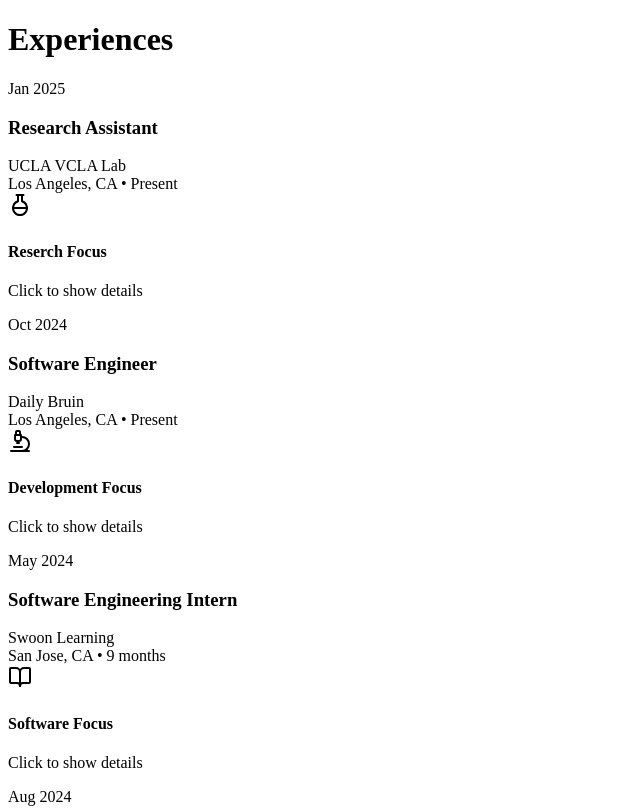
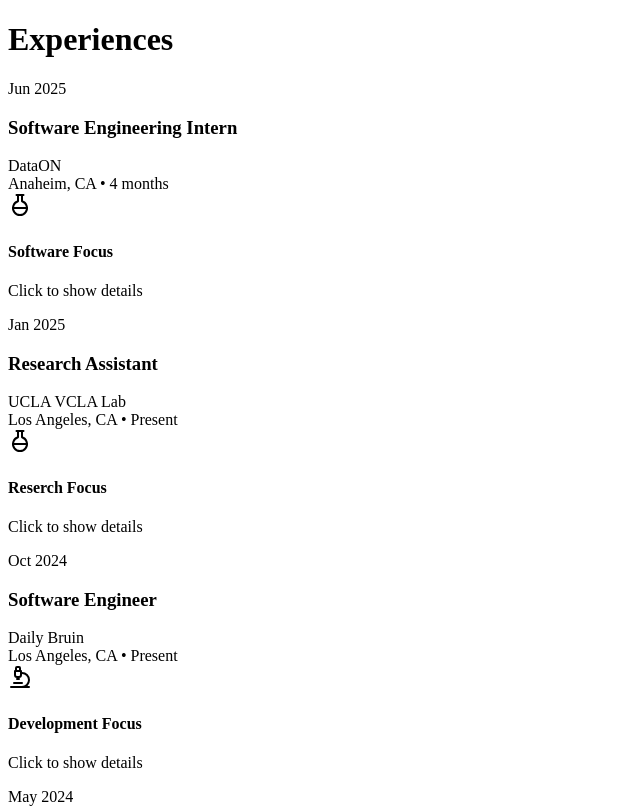
Before and after one commit to anthonysk0215/PersonalPortfolio, a Next.js app: page /Experience in a window 1280 px wide. Shown: the top 808 px of the page, without its empty margins (0-640 px from the left). Built offline with nearby package versions, Linux system fonts and the light colour scheme.

Commit message:
update on projects, homepage, and experience.

```diff
--- a/src/components/LandingAnimation.tsx
+++ b/src/components/LandingAnimation.tsx
@@ -4,7 +4,7 @@
   "software engineer",
   "algorithms",
   "machine learning",
-  "data scientist",
+  "developer",
   "neural networks",
   "full stack",
   "artificial intelligence",
--- a/src/pages/Experience.tsx
+++ b/src/pages/Experience.tsx
@@ -59,6 +59,23 @@
   }, [])
 
   const internships: ResearchInternship[] = [
+    {
+      id: "DataON",
+      year: "Jun 2025",
+      title: "Software Engineering Intern",
+      institution: "DataON",
+      location: "Anaheim, CA",
+      duration: "4 months",
+      description:
+        "Internal RAG + LLM pipeline tool for DataON's support team to resolve tickets.",
+      highlights: [
+        "Automated REST API integration of local documents, helping the support team resolve 2–3× more tickets.",
+      ],
+      skills: ["LangChain", "Python", "Ollama Embeddings", "ChromaDB", "RESTful API", "OCR", "Node.js"],
+      icon: <Flask className="h-3 w-3 md:h-5 md:w-5" />,
+      color: "bg-purple-100 text-purple-800",
+      header: "Software Focus",
+    },
     {
       id: "research-lab",
       year: "Jan 2025",
@@ -133,7 +150,7 @@
       ],
       skills: ["Data Analysis", "Attention to Detail", "Customer Service"],
       icon: <BookOpen className="h-3 w-3 md:h-5 md:w-5" />,
-      color: "bg-blue-100 text-blue-800",
+      color: "bg-purple-100 text-purple-800",
       header: "Service Focus",
     },
     {
@@ -151,7 +168,7 @@
       ],
       skills: ["Python", "SVM", "Data Privacy", "SKLearn", "Logistic Regression", "Random Forest", "Neural Networks", "SciPy", "Pandas"],
       icon: <Lightbulb className="h-3 w-3 md:h-5 md:w-5" />,
-      color: "bg-purple-100 text-purple-800",
+      color: "bg-red-100 text-red-800",
       header: "Research Focus"
     },
   ]
```
Also changed, not shown: src/components/HomeContent.tsx (+5 -5 lines).
